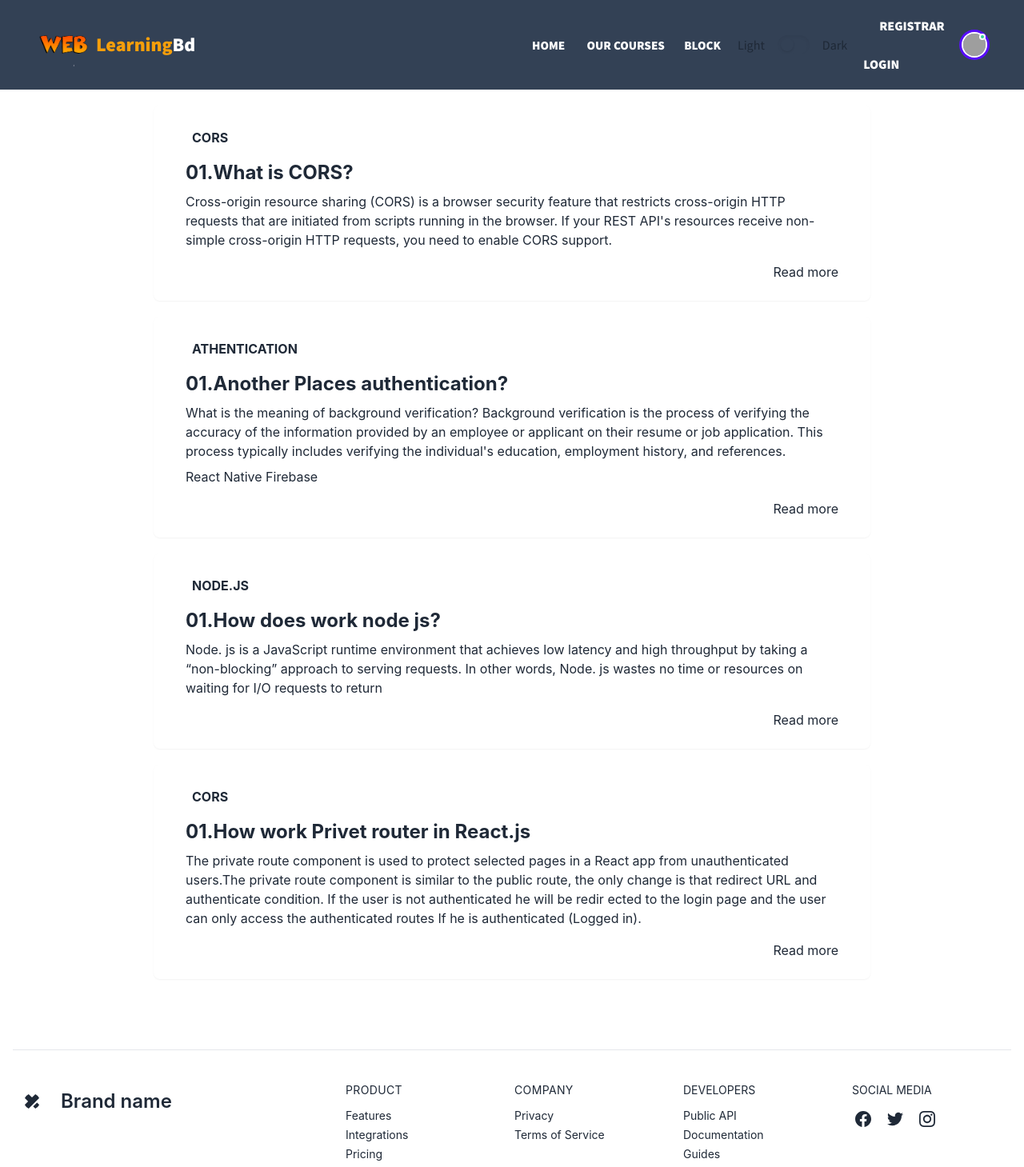
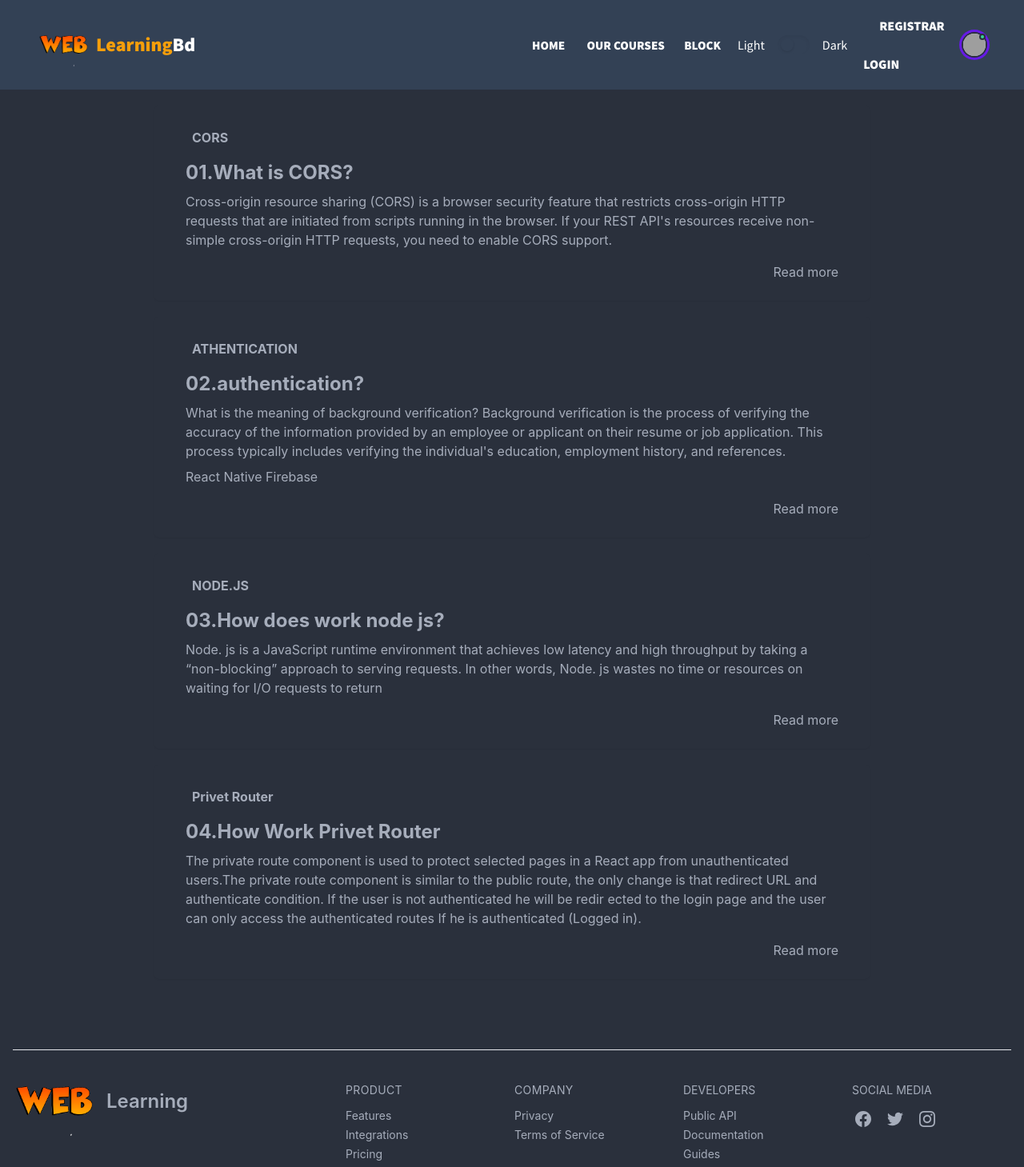
Before and after one commit to Johirul-islam-6/p_j_r, a React (Create React App) app: page /block in a window 1280 px wide. Shown: the top 1459 px of the page at 80% size. Built offline with nearby package versions, Linux system fonts and the light colour scheme; no server answers; grey boxes are pictures that could not be loaded; a web font is replaced by a local one.

Commit message:
downlode pdf file

```diff
--- a/package.json
+++ b/package.json
@@ -6,8 +6,10 @@
     "@testing-library/jest-dom": "^5.16.5",
     "@testing-library/react": "^13.4.0",
     "@testing-library/user-event": "^13.5.0",
+    "cors": "^2.8.5",
     "daisyui": "^2.33.0",
     "firebase": "^9.12.1",
+    "jspdf": "^2.5.1",
     "react": "^18.2.0",
     "react-dom": "^18.2.0",
     "react-icons": "^4.6.0",
--- a/public/index.html
+++ b/public/index.html
@@ -1,5 +1,5 @@
 <!DOCTYPE html>
-<html lang="en">
+<html data-theme="dark" lang="en">
 
 <head>
   <meta charset="utf-8" />
@@ -25,7 +25,7 @@
   <title>Web LearningBd</title>
 </head>
 
-<body class="dark:bg-gray-800">
+<body>
   <noscript>You need to enable JavaScript to run this app.</noscript>
   <div id="root"></div>
   <!--
--- a/src/Layouts/Footer.js
+++ b/src/Layouts/Footer.js
@@ -1,4 +1,5 @@
 import React from 'react';
+import Logo from '../assent/logo/web.png'
 
 const Footer = () => {
     return (
@@ -7,13 +8,12 @@ const Footer = () => {
                 <div className="py-6 text-sm text-center dark:text-gray-400 "></div>
                 <div className="container flex flex-col justify-between py-10 mx-auto space-y-8 lg:flex-row lg:space-y-0">
                     <div className="lg:w-1/3">
-                        <a rel="noopener noreferrer" href="#" className="flex justify-center space-x-3 lg:justify-start">
-                            <div className="flex items-center justify-center w-12 h-12 rounded-full dark:bg-violet-400">
-                                <svg xmlns="http://www.w3.org/2000/svg" viewBox="0 0 32 32" fill="currentColor" className="flex-shrink-0 w-5 h-5 rounded-full dark:text-gray-900">
-                                    <path d="M18.266 26.068l7.839-7.854 4.469 4.479c1.859 1.859 1.859 4.875 0 6.734l-1.104 1.104c-1.859 1.865-4.875 1.865-6.734 0zM30.563 2.531l-1.109-1.104c-1.859-1.859-4.875-1.859-6.734 0l-6.719 6.734-6.734-6.734c-1.859-1.859-4.875-1.859-6.734 0l-1.104 1.104c-1.859 1.859-1.859 4.875 0 6.734l6.734 6.734-6.734 6.734c-1.859 1.859-1.859 4.875 0 6.734l1.104 1.104c1.859 1.859 4.875 1.859 6.734 0l21.307-21.307c1.859-1.859 1.859-4.875 0-6.734z"></path>
-                                </svg>
+                        <a rel="noopener noreferrer" href="#" className="flex lg:ml-10 justify-center space-x-3 lg:justify-start">
+                            <div className="flex items-center justify-center w-32 h-12 rounded-full ">
+                                <img src={Logo} alt="" />
+                                <span className="self-center text-2xl font-semibold">Learning</span>
                             </div>
-                            <span className="self-center text-2xl font-semibold">Brand name</span>
+
                         </a>
                     </div>
                     <div className="grid grid-cols-2 text-sm gap-x-3 gap-y-8 lg:w-2/3 sm:grid-cols-4">
@@ -81,7 +81,7 @@ const Footer = () => {
                         </div>
                     </div>
                 </div>
-                <div className="py-6 text-sm text-center dark:text-gray-400">© 1968 Company Co. All rights reserved.</div>
+                <div className="py-6 text-sm text-center dark:text-gray-400">© Thank you Web Programming Hero Team</div>
             </footer>
         </div>
     );
--- a/src/Layouts/Main.js
+++ b/src/Layouts/Main.js
@@ -5,11 +5,11 @@ import Navbar from './Navbar';
 
 const Main = () => {
     return (
-        <>
+        <div className='dark:bg-gray-800'>
             <Navbar></Navbar>
             <Outlet></Outlet>
             <Footer></Footer>
-        </>
+        </div>
     );
 };
 
--- a/src/Layouts/Navbar.js
+++ b/src/Layouts/Navbar.js
@@ -6,7 +6,7 @@ import Logo from '../assent/logo/web.png'
 const Navbar = () => {
 
     const { user, logOutPart } = useContext(AuthContext)
-    console.log(user);
+    // console.log(user);
 
     const LogoutBtn = () =>{
         logOutPart()
@@ -53,7 +53,6 @@ const Navbar = () => {
                 {/* -----------navbar-end text btn section--------- */}
                 <div className="navbar-end">
 
-
                     <div className="hidden lg:block mr-5">
 
                         <ul className="lg-header menu menu-horizontal p-0">
@@ -62,13 +61,13 @@ const Navbar = () => {
                             <Link to='/block' className='btn ml-5'>Block</Link>
 
                             <label htmlFor="Toggle1" className="inline-flex ml-5 items-center space-x-4 cursor-pointer dark:text-gray-100">
-                                <span className='text-1xl text-bold'>Light</span>
+                                <span className='text-1xl text-white text-bold'>Light</span>
                                 <span className="relative">
                                     <input id="Toggle1" type="checkbox" className="hidden peer" />
                                     <div className="w-10 h-6 rounded-full shadow-inner dark:bg-gray-400 peer-checked:dark:bg-violet-400"></div>
                                     <div className="absolute inset-y-0 left-0 w-4 h-4 m-1 rounded-full shadow peer-checked:right-0 peer-checked:left-auto dark:bg-gray-800"></div>
                                 </span>
-                                <span>Dark</span>
+                                <span className='text-white'>Dark</span>
                             </label>
 
 
@@ -100,9 +99,10 @@ const Navbar = () => {
                                     <img className='w-6 bg-slate-300' src="https://placeimg.com/192/192/people" />
                             }
                         </div>
+
                         <ul tabIndex={0} className="dropdown-content menu p-2 shadow bg-base-100 rounded-box w-64 mt-5 ">
                             <div className="flex flex-col justify-center max-w-xs p-6 shadow-md rounded-xl sm:px-12 dark:bg-gray-900 dark:text-gray-100">
-                                <img src={user?.photoURL} alt="" className="w-10 h-6 mx-auto rounded-full dark:bg-gray-500 aspect-square" />
+                                {user?.uid ? <img src={user?.photoURL} alt="" className="w-10 h-6 mx-auto rounded-full dark:bg-gray-500 aspect-square" /> : <p className='text-center text-amber-500'>Log in N ow</p>}
                                 <div className="space-y-4 text-center divide-y divide-gray-700">
                                     <div className="my-2 space-y-1">
                                         <h2 className="text-xl font-semibold sm:text-2xl">{user?.displayName}</h2>
--- a/src/Pages/Courses/Course_Details/Course_Details.js
+++ b/src/Pages/Courses/Course_Details/Course_Details.js
@@ -1,11 +1,30 @@
 
 import { Link, useLoaderData } from 'react-router-dom';
 import { FaDownload, FaJsSquare, IconName } from "react-icons/fa";
+import jsPDF from 'jspdf';
+import logo from '../../../assent/logo/web.png'
+import { useEffect, useState } from 'react';
 
 const Course_Details = () => {
 
     const singelCourse = useLoaderData()
+    // console.log(singelCourse);
+    const courseName = singelCourse?.course_name;
+    const pdfImage = singelCourse?.course_photo;
+    const Paragraps = singelCourse?.Paragrap;
+    console.log(pdfImage);
 
+    const pdfGenerate = () => {
+
+        console.log("inside pdf")
+        var doc = new jsPDF('landscape', 'px', 'a4', 'false');
+        doc.addImage(logo, 'JPEG', 0, 20, 80, 80);
+        doc.setFont('Helvertica', 'bold')
+        // doc.addPage()
+        doc.text(20, 20, "Name : " + courseName, )
+        doc.text(20, 30, "Details information : " + Paragraps,)
+        doc.save('file.pdf')
+    }
 
     return (
         <>
@@ -20,8 +39,8 @@ const Course_Details = () => {
                                 <span className="inline-block text-xs leading-none dark:text-gray-400">@web-developer</span>
                             </div>
                         </div>
-                        <button title="Open options" type="button" className='hover:dark:text-violet-400'>
-                            <span className='flex align-middle'><p className='mr-1'>Download </p> <FaDownload className='mt-1 ml-1'></FaDownload></span>
+                        <button onClick={pdfGenerate} title="Open options" type="button" className='hover:dark:text-violet-400'>
+                            <span className='flex align-middle'><p className='mr-1'>Download Pdf</p> <FaDownload className='mt-1 ml-1'></FaDownload></span>
                         </button>
                     </div>
                     {/* -------header end--------- */}
--- a/src/Pages/Courses/allCourse/AllCourse.js
+++ b/src/Pages/Courses/allCourse/AllCourse.js
@@ -6,8 +6,8 @@ const AllCourse = () => {
 
     const [courses, setCourse] = useState([]);
     useEffect(() => {
-
-        fetch('http://localhost:5000/course')
+      //server fetch
+        fetch('https://web-technology-server-site.vercel.app/course')
             .then(result => result.json())
             .then(data => setCourse(data))
 
--- a/src/Pages/components/Block.js
+++ b/src/Pages/components/Block.js
@@ -32,7 +32,7 @@ const Block = () => {
                         <a rel="noopener noreferrer" href="#" className="px-2 py-1 font-bold rounded dark:bg-violet-400 dark:text-gray-900">ATHENTICATION</a>
                     </div>
                     <div className="mt-3">
-                        <a rel="noopener noreferrer" href="#" className="text-2xl font-bold hover:underline">01.Another Places authentication?</a>
+                        <a rel="noopener noreferrer" href="#" className="text-2xl font-bold hover:underline">02.authentication?</a>
                         <p className="my-2">What is the meaning of background verification?
                             Background verification is the process of verifying the accuracy of the information provided by an employee or
                             applicant on their resume or job application. This process typically includes verifying the
@@ -56,7 +56,7 @@ const Block = () => {
                         <a rel="noopener noreferrer" href="#" className="px-2 py-1 font-bold rounded dark:bg-violet-400 dark:text-gray-900">NODE.JS</a>
                     </div>
                     <div className="mt-3">
-                        <a rel="noopener noreferrer" href="#" className="text-2xl font-bold hover:underline">01.How does work node js?</a>
+                        <a rel="noopener noreferrer" href="#" className="text-2xl font-bold hover:underline">03.How does work node js?</a>
                         <p className="mt-2">Node. js is a JavaScript runtime environment that achieves low latency and
                          high throughput by taking a “non-blocking” approach to serving
                         requests. In other words, Node. js wastes no time or resources on waiting for I/O requests to return
@@ -75,10 +75,10 @@ const Block = () => {
             <div className="dark:bg-gray-800 dark:text-gray-100 mt-5">
                 <div className="container max-w-4xl px-10 py-6 mx-auto rounded-lg shadow-sm dark:bg-gray-900">
                     <div className="flex items-center justify-between">
-                        <a rel="noopener noreferrer" href="#" className="px-2 py-1 font-bold rounded dark:bg-violet-400 dark:text-gray-900">CORS</a>
+                        <a rel="noopener noreferrer" href="#" className="px-2 py-1 font-bold rounded dark:bg-violet-400 dark:text-gray-900">Privet Router</a>
                     </div>
                     <div className="mt-3">
-                        <a rel="noopener noreferrer" href="#" className="text-2xl font-bold hover:underline">01.How work Privet router in React.js</a>
+                        <a rel="noopener noreferrer" href="#" className="text-2xl font-bold hover:underline">04.How Work Privet Router</a>
                         <p className="mt-2">The private route component is used to protect selected
                             pages in a React app from unauthenticated users.The private route component is similar to the public route, the only
                             change is that redirect URL and authenticate condition. If the user is not authenticated he will be redir
--- a/src/Pages/components/Home.js
+++ b/src/Pages/components/Home.js
@@ -8,8 +8,8 @@ const Home = () => {
             <section className="dark:bg-gray-800 dark:text-gray-100 lg:px-20 px-5">
                 <div className="container flex flex-col justify-center p-6 mx-auto sm:py-12 lg:py-24 lg:flex-row lg:justify-between">
                     <div className="flex flex-col justify-center p-6 text-center rounded-sm lg:max-w-md xl:max-w-lg lg:text-left">
-                        <h1 className="text-4xl font-bold leading-none sm:text-4xl lg:text-5xl"> <span className="dark:text-amber-600">Web</span>-Learning
-                            <span className="dark:text-violet-400">Bd</span><br /> <p className='py-3 dark:text-violet-400'>Founder of</p>
+                        <h1 className="text-4xl font-bold leading-none sm:text-4xl lg:text-6xl"> <span className="dark:text-amber-600">Web</span>-Learning
+                            <span className="text-2xl text-amber-600">.bd</span><br /> <p className='py-3 '>Platfrom 2<span className="text-amber-600">0</span>2<span className="text-amber-600">2</span></p>
                         </h1>
                         <p className="mt-6 mb-8 text-lg lg:text-3xl sm:mb-12">Mr.Sundor Pichai <span className='text-amber-500'>CEO</span>
 
--- a/src/Routers/Router.js
+++ b/src/Routers/Router.js
@@ -30,7 +30,7 @@ export const router = createBrowserRouter([
             {
                 path: '/courses/:id',
                 element: <Course_Details></Course_Details>,
-                loader: ({ params }) => fetch(`http://localhost:5000/course/${params.id}`)
+                loader: ({ params }) => fetch(`https://web-technology-server-site.vercel.app/course/${params.id}`)
 
             },
             {
--- a/src/index.css
+++ b/src/index.css
@@ -9,6 +9,7 @@ body {
     sans-serif;
   -webkit-font-smoothing: antialiased;
   -moz-osx-font-smoothing: grayscale;
+
 }
 
 code {
```
Also changed, not shown: 2 other files (tests, documents, lock files or other folders).
